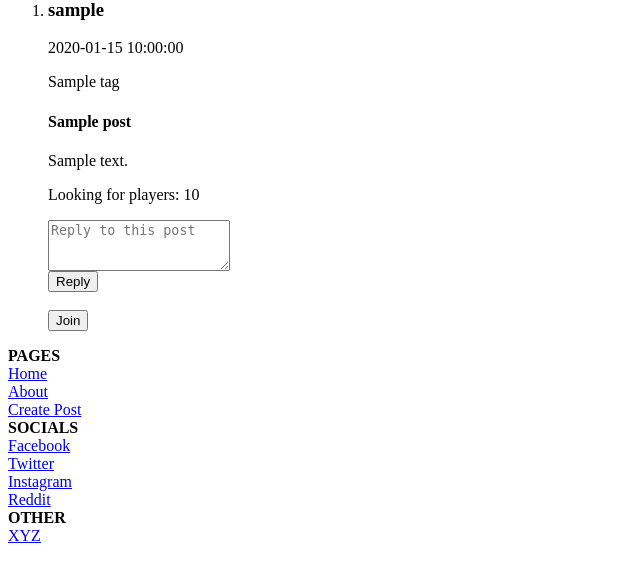
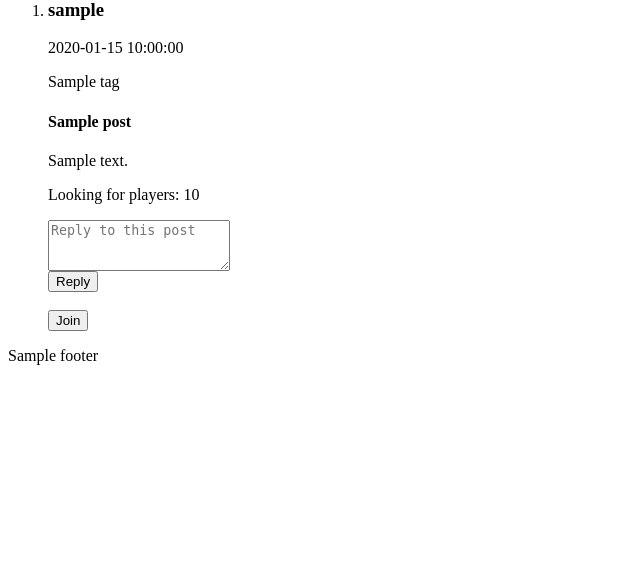
Before and after one commit to MelecaZane/AgileWebDev, a Python web app: template app/templates/index.html in a window 1280 px wide. Shown: the part 46-628 px from the top of the page, without its empty margins (0-640 px from the left). Run offline with Jinja, Linux system fonts and the light colour scheme; the template is opened without the code that fills it: most values are stand-ins (such as "Sample title", 1, 10 or a date in 2020).

Commit message:
Changed all possible current pages to templates.

```diff
--- a/app/templates/index.html
+++ b/app/templates/index.html
@@ -28,34 +28,7 @@
             </li>
             {% endfor %}
         </ol>
-        <footer class="bg-dark" id="footer">
-            <div class="container-fluid">
-                <div class="row text-center">
-                    <div class="col-sm-4 footer-title text-wrap">
-                        <strong>PAGES</strong>
-                        <div class="footer-text">
-                            <a href="#">Home</a><br>
-                            <a href="#">About</a><br>
-                            <a href="#">Create Post</a>
-                        </div>
-                    </div>
-                    <div class="col-sm-4 footer-title text-wrap">
-                        <strong>SOCIALS</strong>
-                        <div class="footer-text">
-                            <a href="#">Facebook</a><br>
-                            <a href="#">Twitter</a><br>
-                            <a href="#">Instagram</a><br>
-                            <a href="#">Reddit</a>
-                        </div>
-                    </div>
-                    <div class="col-sm-4 footer-title text-wrap">
-                        <strong>OTHER</strong>
-                        <div class="footer-text">
-                            <a href="#">XYZ</a>
-                        </div>
-                    </div>
-                </div>
-            </div>
-        </footer>
+
+        {{ footer|safe }}
     </body>
 </html>
```
Also changed, not shown: app/elements.py (+34 -1 lines), app/routes.py (+7 -2 lines), app/static/howTo.html (deleted, +0 -95 lines), app/templates/howTo.html (added, +32 -0 lines), app/templates/newPost.html (+1 -29 lines).
